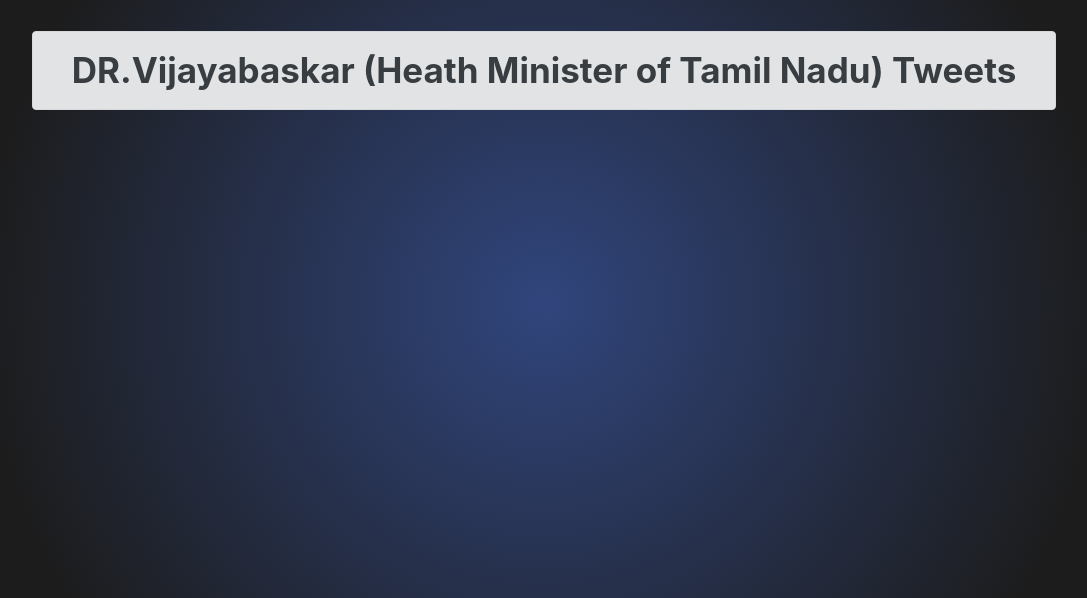
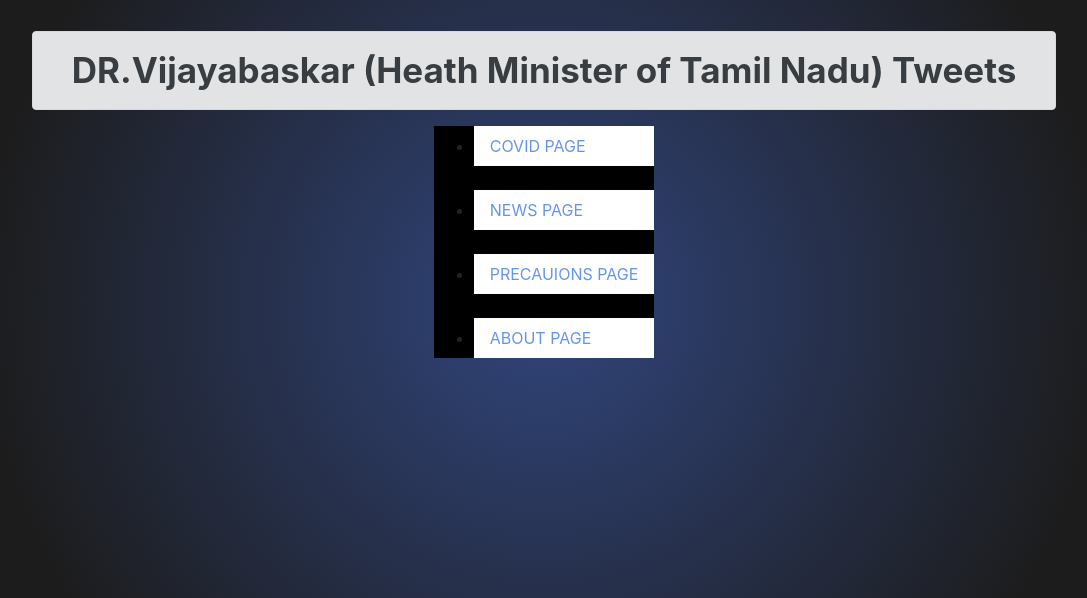
Before and after one commit to Jayasheelan-R/Covid-Tracker-Madurai, a Flask app: page /news in a window 1280 px wide. Shown: the part 97-695 px from the top of the page, without its empty margins (96-1183 px from the left). Run offline with Flask 2, Linux system fonts and the light colour scheme; parts of the project's set-up code (start-up, migrations or seed data) failed here and were passed over; some libraries are stand-ins or nearby versions.

Commit message:
Update base.html

```diff
--- a/templates/base.html
+++ b/templates/base.html
@@ -774,7 +774,12 @@
 </nav>
     {% block content %}
     {% endblock %}
-
+<ul style="padding auto auto;background-color:black;">
+<li style="padding auto auto;background-color:white;text-decoration:none;"><a class="nav-link"; href="{{url_for('home')}}">COVID PAGE</a></div></li><br>
+<li style="padding auto auto;background-color:white;text-decoration:none;"><a class="nav-link"; href="{{url_for('index')}}">NEWS PAGE</a></div></li><br>
+<li style="padding auto auto;background-color:white;text-decoration:none;"><a class="nav-link"; href="{{url_for('lol')}}">PRECAUIONS PAGE</a></div></li></br>
+<li style="padding auto auto;background-color:white;text-decoration:none;"><a class="nav-link"; href="{{url_for('about')}}">ABOUT PAGE</a></div></li>
+</ul>
 
   </body>
 </html>
```
